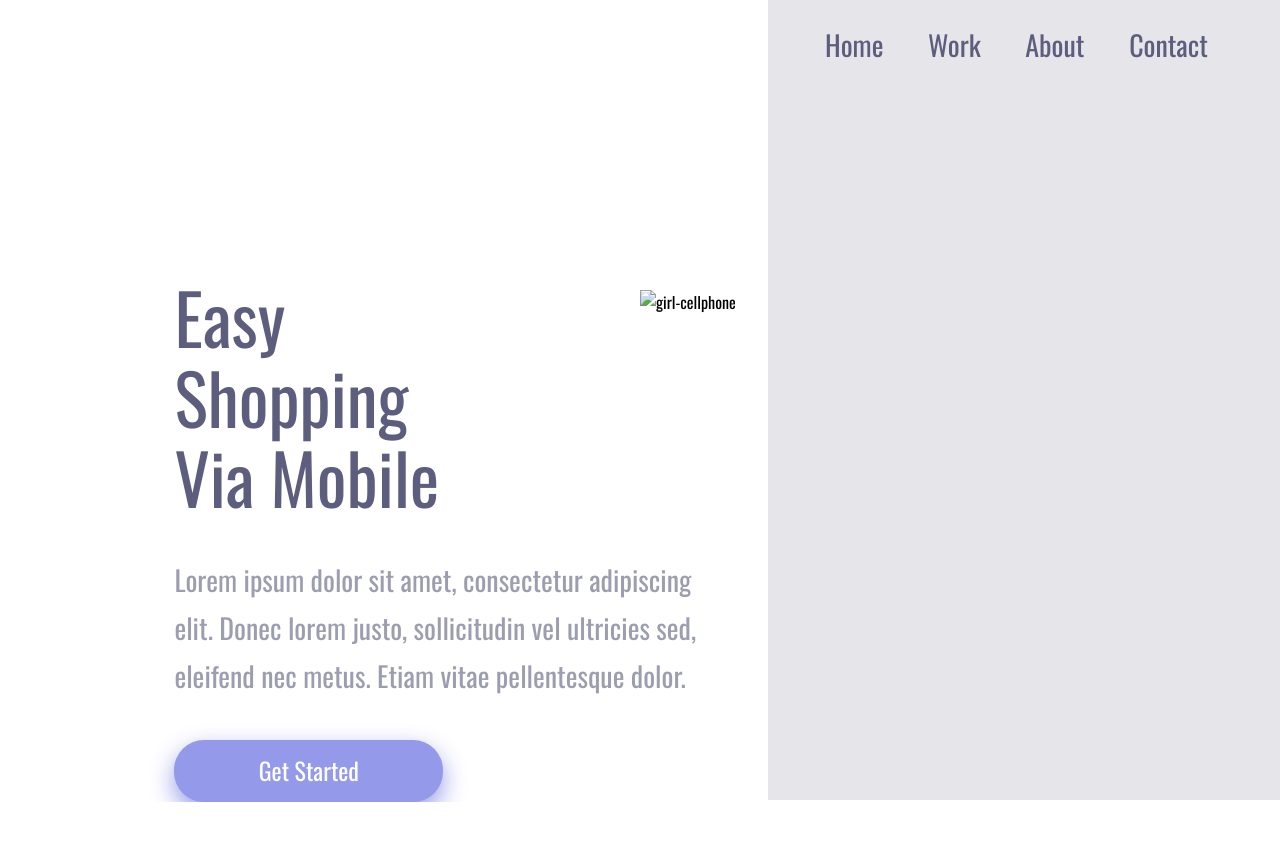
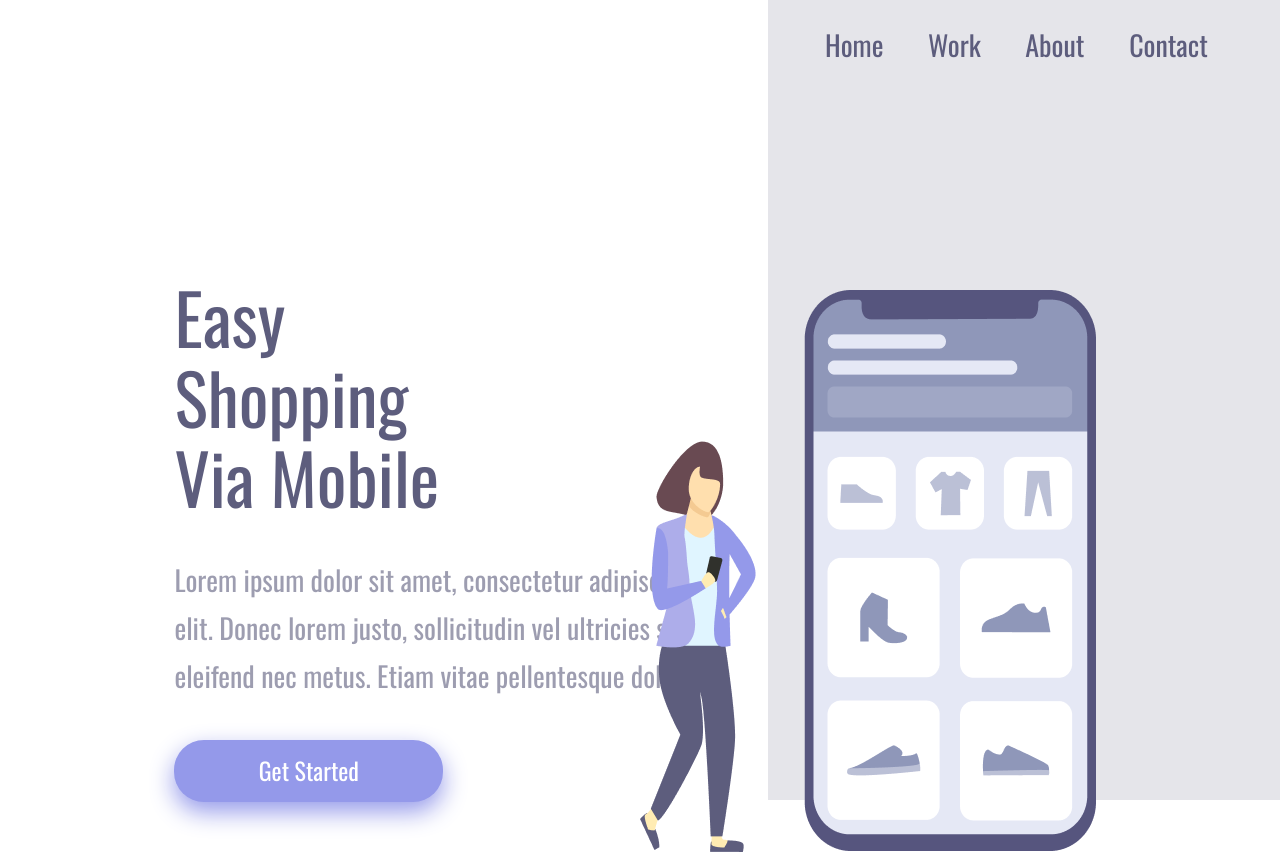
Before and after one commit to felipecampos28/DevClub, a plain HTML site: page index.html in a window 1280 px wide. Before the commit the page ends 802 px from the top, so only its background shows below. Drawn offline with nearby package versions, Linux system fonts and the light colour scheme.

Commit message:
Alteração do code da imagem

```diff
--- a/index.html
+++ b/index.html
@@ -29,7 +29,7 @@
                 <a class="link-header">About</a>
                 <a class="link-header">Contact</a>
             </header>
-            <img src="./img/img-logo.png" alt="girl-cellphone" class="img-logo">
+            <img src="./assets/girl-cellphone.png" alt="girl-cellphone" class="img-logo">
         </section>
     </div>
 </body>
```
